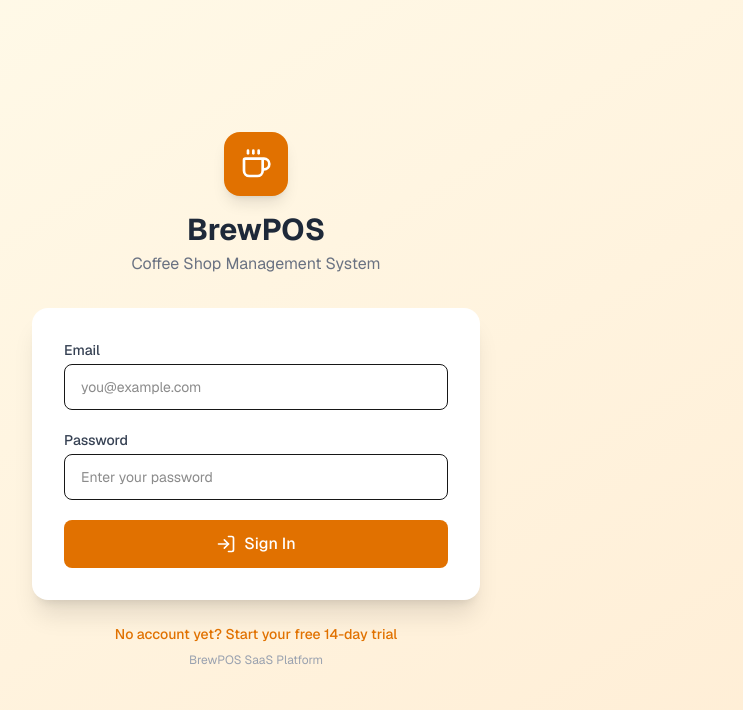
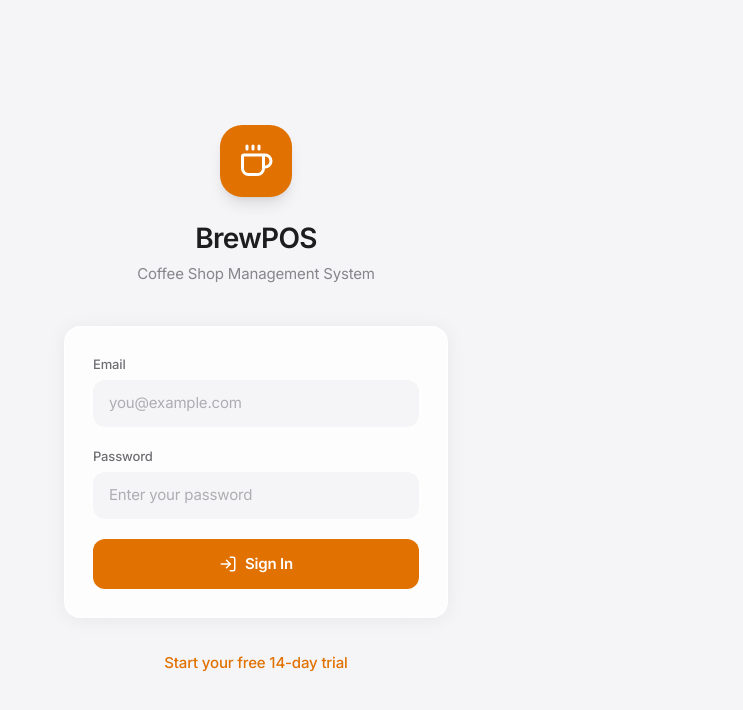
Before and after one commit to cholloSalvador/brewpos, a Next.js app: page /login in a window 1280 px wide. Shown: the top 710 px of the page, without its empty margins (384-1127 px from the left). Built offline with nearby package versions, Linux system fonts and the light colour scheme.

Commit message:
Apple-like theme: Inter font, glassmorphism, smooth animations, refined typography

```diff
--- a/src/app/globals.css
+++ b/src/app/globals.css
@@ -1,26 +1,39 @@
 @import "tailwindcss";
 
 :root {
-  --background: #f9fafb;
-  --foreground: #171717;
+  --background: #f5f5f7;
+  --foreground: #1d1d1f;
 }
 
 @theme inline {
   --color-background: var(--background);
   --color-foreground: var(--foreground);
-  --font-sans: var(--font-geist-sans);
-  --font-mono: var(--font-geist-mono);
+  --font-sans: var(--font-inter);
 }
 
 body {
   background: var(--background);
   color: var(--foreground);
-  font-family: var(--font-sans), Arial, Helvetica, sans-serif;
+  font-family: var(--font-sans), -apple-system, BlinkMacSystemFont, "SF Pro Display", "SF Pro Text", "Helvetica Neue", Arial, sans-serif;
+  -webkit-font-smoothing: antialiased;
+  -moz-osx-font-smoothing: grayscale;
+  letter-spacing: -0.01em;
 }
 
-/* Scrollbar styling */
+/* Apple-like text rendering */
+h1, h2, h3, h4, h5, h6 {
+  letter-spacing: -0.025em;
+  font-feature-settings: "ss01", "ss02", "cv01";
+}
+
+p {
+  line-height: 1.5;
+}
+
+/* Apple-like smooth scrollbar */
 ::-webkit-scrollbar {
-  width: 6px;
+  width: 8px;
+  height: 8px;
 }
 
 ::-webkit-scrollbar-track {
@@ -28,10 +41,49 @@ body {
 }
 
 ::-webkit-scrollbar-thumb {
-  background: #d1d5db;
-  border-radius: 3px;
+  background: rgba(0, 0, 0, 0.15);
+  border-radius: 100px;
+  border: 2px solid transparent;
+  background-clip: content-box;
 }
 
 ::-webkit-scrollbar-thumb:hover {
-  background: #9ca3af;
+  background: rgba(0, 0, 0, 0.3);
+  border: 2px solid transparent;
+  background-clip: content-box;
 }
+
+/* Apple-like focus rings */
+input:focus, select:focus, textarea:focus, button:focus-visible {
+  outline: none;
+  box-shadow: 0 0 0 4px rgba(217, 119, 6, 0.15);
+}
+
+/* Apple-like transitions */
+* {
+  transition-timing-function: cubic-bezier(0.25, 0.1, 0.25, 1);
+}
+
+/* Apple-like card hover */
+.apple-card {
+  transition: transform 0.3s cubic-bezier(0.25, 0.1, 0.25, 1), box-shadow 0.3s cubic-bezier(0.25, 0.1, 0.25, 1);
+}
+
+.apple-card:hover {
+  transform: scale(1.02);
+  box-shadow: 0 8px 30px rgba(0, 0, 0, 0.08);
+}
+
+/* Hide scrollbar for category bars */
+.scrollbar-hide {
+  -ms-overflow-style: none;
+  scrollbar-width: none;
+}
+.scrollbar-hide::-webkit-scrollbar {
+  display: none;
+}
+
+/* Apple-like selection */
+::selection {
+  background: rgba(217, 119, 6, 0.2);
+}
--- a/src/app/layout.tsx
+++ b/src/app/layout.tsx
@@ -1,10 +1,11 @@
 import type { Metadata } from "next";
-import { Geist } from "next/font/google";
+import { Inter } from "next/font/google";
 import "./globals.css";
 
-const geistSans = Geist({
-  variable: "--font-geist-sans",
+const inter = Inter({
+  variable: "--font-inter",
   subsets: ["latin"],
+  display: "swap",
 });
 
 export const metadata: Metadata = {
@@ -18,8 +19,8 @@ export default function RootLayout({
   children: React.ReactNode;
 }>) {
   return (
-    <html lang="en" className={`${geistSans.variable} h-full`}>
-      <body className="min-h-full bg-gray-50 font-[family-name:var(--font-geist-sans)]">
+    <html lang="en" className={`${inter.variable} h-full`}>
+      <body className="min-h-full bg-[#f5f5f7] font-[family-name:var(--font-inter)] antialiased">
         {children}
       </body>
     </html>
--- a/src/app/login/page.tsx
+++ b/src/app/login/page.tsx
@@ -28,7 +28,6 @@ export default function LoginPage() {
         return;
       }
 
-      // Redirect based on role
       if (data.user.role === "superadmin") {
         window.location.href = "/admin";
       } else {
@@ -42,63 +41,62 @@ export default function LoginPage() {
   };
 
   return (
-    <div className="min-h-screen flex items-center justify-center bg-gradient-to-br from-amber-50 to-orange-100">
-      <div className="w-full max-w-md">
-        <div className="text-center mb-8">
-          <div className="w-16 h-16 bg-amber-600 rounded-2xl flex items-center justify-center mx-auto mb-4 shadow-lg">
-            <Coffee className="w-8 h-8 text-white" />
+    <div className="min-h-screen flex items-center justify-center bg-[#f5f5f7] px-4">
+      <div className="w-full max-w-sm">
+        <div className="text-center mb-10">
+          <div className="w-[72px] h-[72px] bg-amber-600 rounded-[22px] flex items-center justify-center mx-auto mb-5 shadow-lg">
+            <Coffee className="w-9 h-9 text-white" />
           </div>
-          <h1 className="text-3xl font-bold text-gray-800">BrewPOS</h1>
-          <p className="text-gray-500 mt-1">Coffee Shop Management System</p>
+          <h1 className="text-[28px] font-semibold tracking-tight text-[#1d1d1f]">BrewPOS</h1>
+          <p className="text-[#86868b] mt-1 text-[15px]">Coffee Shop Management System</p>
         </div>
 
-        <form onSubmit={handleLogin} className="bg-white rounded-2xl shadow-xl p-8 space-y-5">
+        <form onSubmit={handleLogin} className="bg-white/80 backdrop-blur-xl rounded-2xl shadow-[0_2px_20px_rgba(0,0,0,0.06)] border border-white/60 p-7 space-y-5">
           <div>
-            <label className="block text-sm font-medium text-gray-700 mb-1">Email</label>
+            <label className="block text-[13px] font-medium text-[#6e6e73] mb-1.5">Email</label>
             <input
               type="email"
               value={email}
               onChange={(e) => setEmail(e.target.value)}
-              className="w-full px-4 py-3 border rounded-lg text-sm focus:outline-none focus:ring-2 focus:ring-amber-500 focus:border-transparent"
+              className="w-full px-4 py-3 bg-[#f5f5f7] border-0 rounded-xl text-[15px] placeholder:text-[#aeaeb2] focus:outline-none focus:ring-2 focus:ring-amber-500/30 focus:bg-white transition-colors"
               placeholder="you@example.com"
               required
             />
           </div>
 
           <div>
-            <label className="block text-sm font-medium text-gray-700 mb-1">Password</label>
+            <label className="block text-[13px] font-medium text-[#6e6e73] mb-1.5">Password</label>
             <input
               type="password"
               value={password}
               onChange={(e) => setPassword(e.target.value)}
-              className="w-full px-4 py-3 border rounded-lg text-sm focus:outline-none focus:ring-2 focus:ring-amber-500 focus:border-transparent"
+              className="w-full px-4 py-3 bg-[#f5f5f7] border-0 rounded-xl text-[15px] placeholder:text-[#aeaeb2] focus:outline-none focus:ring-2 focus:ring-amber-500/30 focus:bg-white transition-colors"
               placeholder="Enter your password"
               required
             />
           </div>
 
           {error && (
-            <div className="bg-red-50 border border-red-200 rounded-lg p-3 flex items-center gap-2">
+            <div className="bg-red-50/80 backdrop-blur rounded-xl p-3.5 flex items-center gap-2.5">
               <AlertCircle className="w-4 h-4 text-red-500 shrink-0" />
-              <p className="text-sm text-red-700">{error}</p>
+              <p className="text-[13px] text-red-600">{error}</p>
             </div>
           )}
 
           <button
             type="submit"
             disabled={loading}
-            className="w-full flex items-center justify-center gap-2 bg-amber-600 text-white py-3 rounded-lg font-medium hover:bg-amber-700 disabled:opacity-50 transition-colors"
+            className="w-full flex items-center justify-center gap-2 bg-amber-600 text-white py-3.5 rounded-xl text-[15px] font-semibold hover:bg-amber-700 disabled:opacity-50 transition-all active:scale-[0.98]"
           >
-            <LogIn className="w-5 h-5" />
+            <LogIn className="w-[18px] h-[18px]" />
             {loading ? "Signing in..." : "Sign In"}
           </button>
         </form>
 
-        <div className="text-center mt-6 space-y-2">
-          <a href="/trial" className="block text-sm text-amber-600 font-medium hover:underline">
-            No account yet? Start your free 14-day trial
+        <div className="text-center mt-8">
+          <a href="/trial" className="text-[15px] text-amber-600 font-medium hover:text-amber-700 transition-colors">
+            Start your free 14-day trial
           </a>
-          <p className="text-xs text-gray-400">BrewPOS SaaS Platform</p>
         </div>
       </div>
     </div>
--- a/src/components/Sidebar.tsx
+++ b/src/components/Sidebar.tsx
@@ -38,7 +38,7 @@ export default function Sidebar() {
   return (
     <>
       {/* Mobile header */}
-      <div className="lg:hidden fixed top-0 left-0 right-0 h-14 bg-amber-900 text-white flex items-center px-4 z-50 shadow-md">
+      <div className="lg:hidden fixed top-0 left-0 right-0 h-14 bg-amber-900/95 backdrop-blur-xl text-white flex items-center px-4 z-50">
         <button onClick={() => setOpen(true)} className="p-2 -ml-2">
           <Menu className="w-6 h-6" />
         </button>
@@ -50,21 +50,21 @@ export default function Sidebar() {
 
       {/* Overlay */}
       {open && (
-        <div className="lg:hidden fixed inset-0 bg-black/50 z-50" onClick={() => setOpen(false)} />
+        <div className="lg:hidden fixed inset-0 bg-black/30 backdrop-blur-sm z-50" onClick={() => setOpen(false)} />
       )}
 
       {/* Sidebar */}
-      <aside className={`fixed left-0 top-0 h-full w-64 bg-amber-900 text-white flex flex-col z-50 transition-transform duration-300 ${
+      <aside className={`fixed left-0 top-0 h-full w-[260px] bg-amber-900/95 backdrop-blur-xl text-white flex flex-col z-50 transition-transform duration-300 ${
         open ? "translate-x-0" : "-translate-x-full"
       } lg:translate-x-0`}>
-        <div className="p-6 border-b border-amber-800 flex items-center justify-between">
+        <div className="px-5 py-6 border-b border-amber-800/50 flex items-center justify-between">
           <div className="flex items-center gap-3">
-            <div className="w-10 h-10 bg-amber-600 rounded-lg flex items-center justify-center">
-              <Coffee className="w-6 h-6" />
+            <div className="w-10 h-10 bg-amber-600 rounded-[12px] flex items-center justify-center shadow-sm">
+              <Coffee className="w-5 h-5" />
             </div>
             <div>
-              <h1 className="text-lg font-bold">BrewPOS</h1>
-              <p className="text-xs text-amber-300">Coffee Shop POS</p>
+              <h1 className="text-[17px] font-semibold tracking-tight">BrewPOS</h1>
+              <p className="text-[11px] text-amber-300/80 tracking-wide">Coffee Shop POS</p>
             </div>
           </div>
           <button onClick={() => setOpen(false)} className="lg:hidden p-1 text-amber-300 hover:text-white">
@@ -72,7 +72,7 @@ export default function Sidebar() {
           </button>
         </div>
 
-        <nav className="flex-1 p-4 space-y-1 overflow-y-auto">
+        <nav className="flex-1 px-3 py-4 space-y-0.5 overflow-y-auto">
           {navItems.map((item) => {
             const isActive = pathname === item.href;
             return (
@@ -80,23 +80,23 @@ export default function Sidebar() {
                 key={item.href}
                 href={item.href}
                 onClick={() => setOpen(false)}
-                className={`flex items-center gap-3 px-4 py-3 rounded-lg transition-colors ${
+                className={`flex items-center gap-3 px-3.5 py-2.5 rounded-xl text-[14px] transition-all ${
                   isActive
-                    ? "bg-amber-700 text-white"
-                    : "text-amber-200 hover:bg-amber-800 hover:text-white"
+                    ? "bg-white/15 text-white font-semibold"
+                    : "text-amber-100/70 hover:bg-white/10 hover:text-white"
                 }`}
               >
-                <item.icon className="w-5 h-5" />
-                <span className="font-medium">{item.label}</span>
+                <item.icon className="w-[18px] h-[18px]" />
+                <span>{item.label}</span>
               </Link>
             );
           })}
         </nav>
 
-        <div className="p-4 border-t border-amber-800">
+        <div className="px-3 py-4 border-t border-amber-800/50">
           <button
             onClick={handleLogout}
-            className="flex items-center gap-3 px-4 py-3 rounded-lg text-amber-300 hover:bg-amber-800 hover:text-white w-full transition-colors"
+            className="flex items-center gap-3 px-3.5 py-2.5 rounded-xl text-[14px] text-amber-300/70 hover:bg-white/10 hover:text-white w-full transition-all"
           >
             <LogOut className="w-5 h-5" />
             <span className="font-medium">Logout</span>
```
Also changed, not shown: src/app/(store)/page.tsx (+14 -14 lines).
